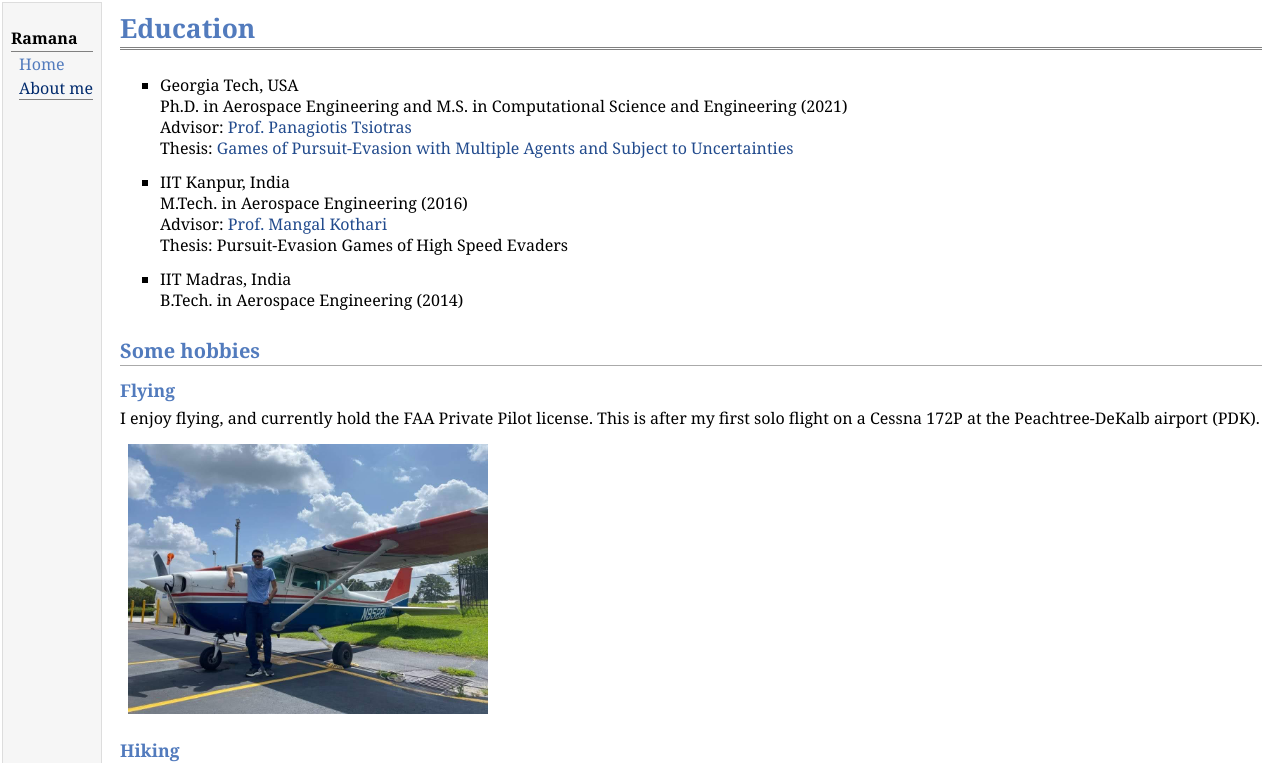
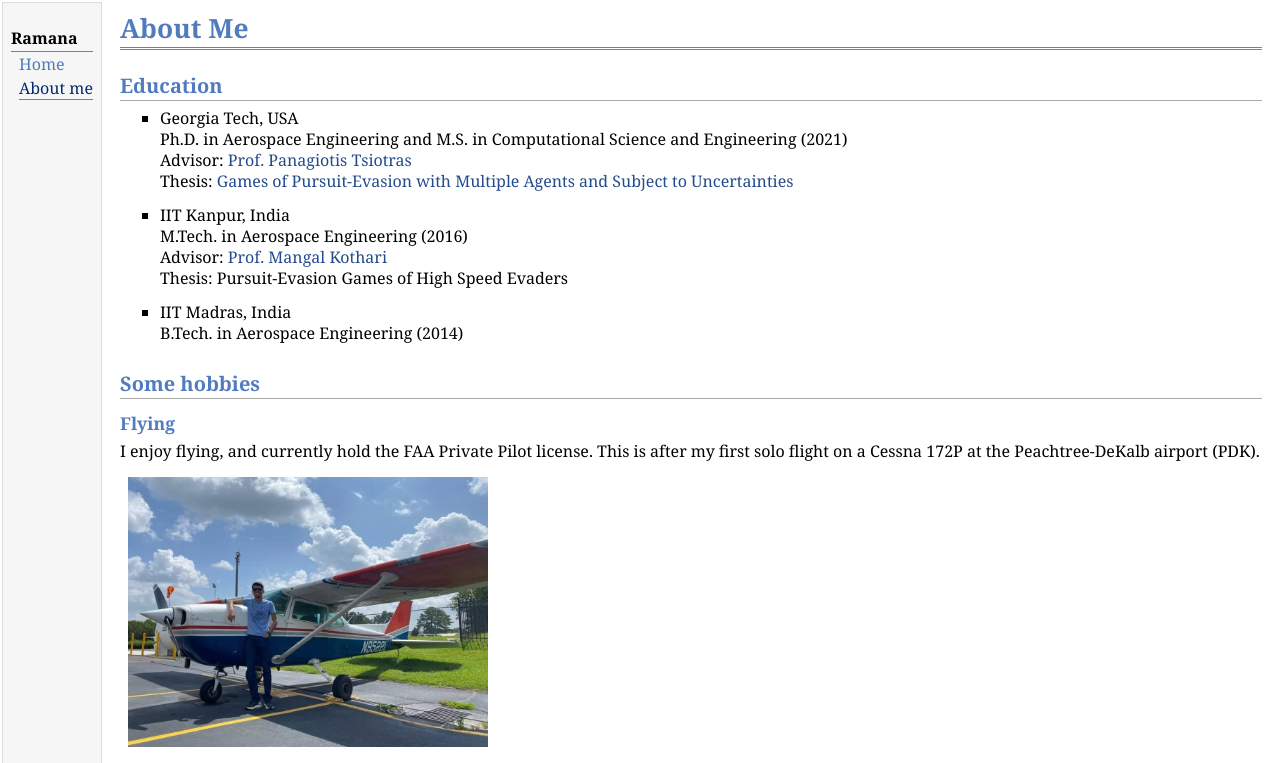
Before and after one commit to vrmakkapati/vrmakkapati.github.io, a plain HTML site: page aboutme.html in a window 1280 px wide. Shown: the top 763 px of the page. Drawn offline with Linux system fonts and the light colour scheme.

Commit message:
fix about me

```diff
--- a/aboutme.html
+++ b/aboutme.html
@@ -5,7 +5,7 @@
 <meta name="generator" content="jemdoc, see http://jemdoc.jaboc.net/" />
 <meta http-equiv="Content-Type" content="text/html;charset=utf-8" />
 <link rel="stylesheet" href="jemdoc.css" type="text/css" />
-<title>Education</title>
+<title>About Me</title>
 </head>
 <body>
 <table summary="Table for page layout." id="tlayout">
@@ -17,8 +17,9 @@
 </td>
 <td id="layout-content">
 <div id="toptitle">
-<h1>Education</h1>
+<h1>About Me</h1>
 </div>
+<h2>Education</h2>
 <ul>
 <li><p>Georgia Tech, USA <br />
 Ph.D. in Aerospace Engineering and M.S. in Computational Science and Engineering (2021) <br />
@@ -56,7 +57,7 @@ B.Tech. in Aerospace Engineering (2014)</p>
 <td align="left"></td></tr></table>
 <div id="footer">
 <div id="footer-text">
-Page generated 2023-01-10 22:59:24 EST, by <a href="http://jemdoc.jaboc.net/">jemdoc</a>.
+Page generated 2023-01-10 23:12:28 EST, by <a href="http://jemdoc.jaboc.net/">jemdoc</a>.
 (<a href="aboutme.jemdoc">source</a>)
 </div>
 </div>
```
Also changed, not shown: 1 other file.
